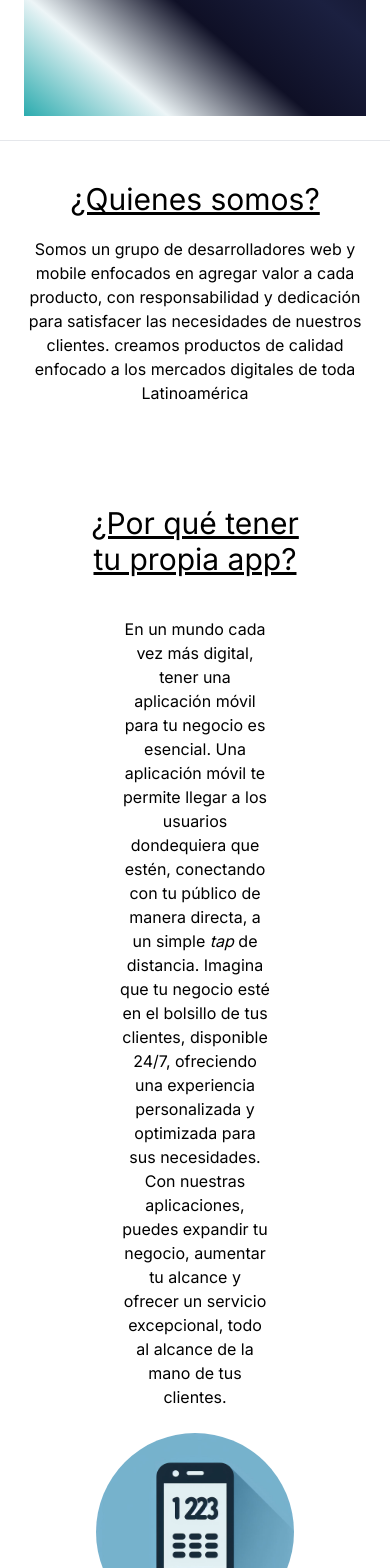
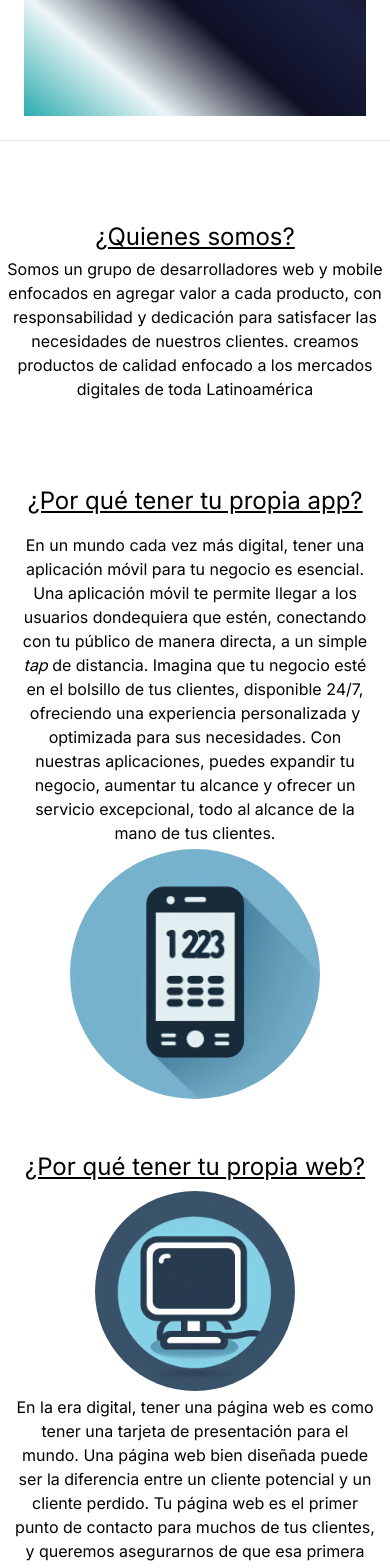
Before and after one commit to SouthSolutions/SouthSolutionsWeb, a Next.js app: page / in a window 390 px wide. Shown: the part 432-2000 px from the top of the page. Built offline with nearby package versions, Linux system fonts and the light colour scheme.

Commit message:
restructure p and w for responsive small

```diff
--- a/app/page.tsx
+++ b/app/page.tsx
@@ -22,11 +22,11 @@ export default function Home() {
         <hr />
 
         <section>
-          <h2 className="text-center mt-10 text-3xl underline">
+          <h2 className="text-center mt-20 text-2xl underline md:text-3xl lg:text-3xl">
             ¿Quienes somos?
           </h2>
 
-          <article className="text-center p-5">
+          <article className="text-center p-1 md:p-2 lg:p-5">
             Somos un grupo de desarrolladores web y mobile enfocados en agregar
             valor a cada producto, con responsabilidad y dedicación para
             satisfacer las necesidades de nuestros clientes. creamos productos
@@ -34,12 +34,12 @@ export default function Home() {
           </article>
         </section>
 
-        <section className="mx-20 mt-20">
-          <h2 className="text-center  text-3xl underline ">
+        <section className=" mx-0 mt-20 md:mx-15 md:mt-15 lg:mx-20 lg:mt-20">
+          <h2 className="text-center  text-2xl underline md:text-3xl lg:text-3xl">
             ¿Por qué tener tu propia app?
           </h2>
-          <div className="flex justify-between p-4 items-center flex-col md:flex-row">
-            <article className="text-center p-6 ">
+          <div className="flex justify-between p-3 items-center flex-col md:flex-row">
+            <article className="text-center p-1 md:p-3 lg:p-5 ">
               En un mundo cada vez más digital, tener una aplicación móvil para
               tu negocio es esencial. Una aplicación móvil te permite llegar a
               los usuarios dondequiera que estén, conectando con tu público de
@@ -60,11 +60,11 @@ export default function Home() {
           </div>
         </section>
 
-        <section className="mx-20">
-          <h2 className="text-center mt-10 text-3xl underline">
+        <section className="mx-[0px] md:mx-15 lg:mx-20">
+          <h2 className="text-center mt-10 text-2xl underline md:text-2xl lg:text-3xl">
             ¿Por qué tener tu propia web?
           </h2>
-          <div className="flex justify-between p-4 items-center flex-col md:flex-row">
+          <div className="flex justify-between p-2 items-center flex-col md:flex-row">
             <Image
               src={pc}
               alt="web"
@@ -72,7 +72,7 @@ export default function Home() {
               height={100}
               style={{ borderRadius: 99999 }}
             />
-            <article className="text-center p-6">
+            <article className="text-center p-1 md.p-3 lg:p-5">
               En la era digital, tener una página web es como tener una tarjeta
               de presentación para el mundo. Una página web bien diseñada puede
               ser la diferencia entre un cliente potencial y un cliente perdido.
```
